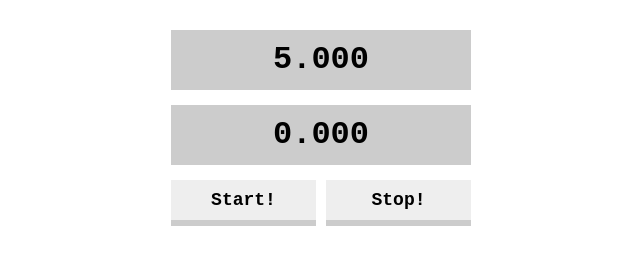
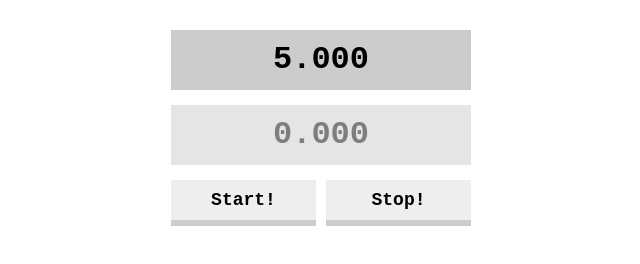
Before and after one commit to watepu/JS-5seconds, a plain HTML site: page index.html in a window 1280 px wide. Shown: the whole page, without its empty margins (319-959 px from the left). Drawn offline with Linux system fonts and the light colour scheme.

Commit message:
ゲームを始める前はresultを半透明に設定

```diff
--- a/css/styles.css
+++ b/css/styles.css
@@ -12,6 +12,10 @@
   background-color: #ccc;
   height: 60px;
   line-height: 60px;
+}
+
+#result.standby{
+  opacity: 0.5;
 }
 
 #result.perfect{
--- a/index.html
+++ b/index.html
@@ -8,7 +8,7 @@
   <body>
     <div class="container">
       <div id="target">5.000</div>
-      <div id="result">0.000</div>
+      <div id="result" class="standby">0.000</div>
       <div class="buttons">
         <div id="start">Start!</div>
         <div id="stop">Stop!</div>
--- a/js/main.js
+++ b/js/main.js
@@ -26,6 +26,7 @@
     result.textContent = elapsedTime.toFixed(3);
     this.className = 'pushed';
     start.className = '';
+    result.className = '';
     // toFixed(3)で小数点第3位まで表示するよう設定
     let diff = elapsedTime - 5;
     if(Math.abs(diff) < 1.0){
```
